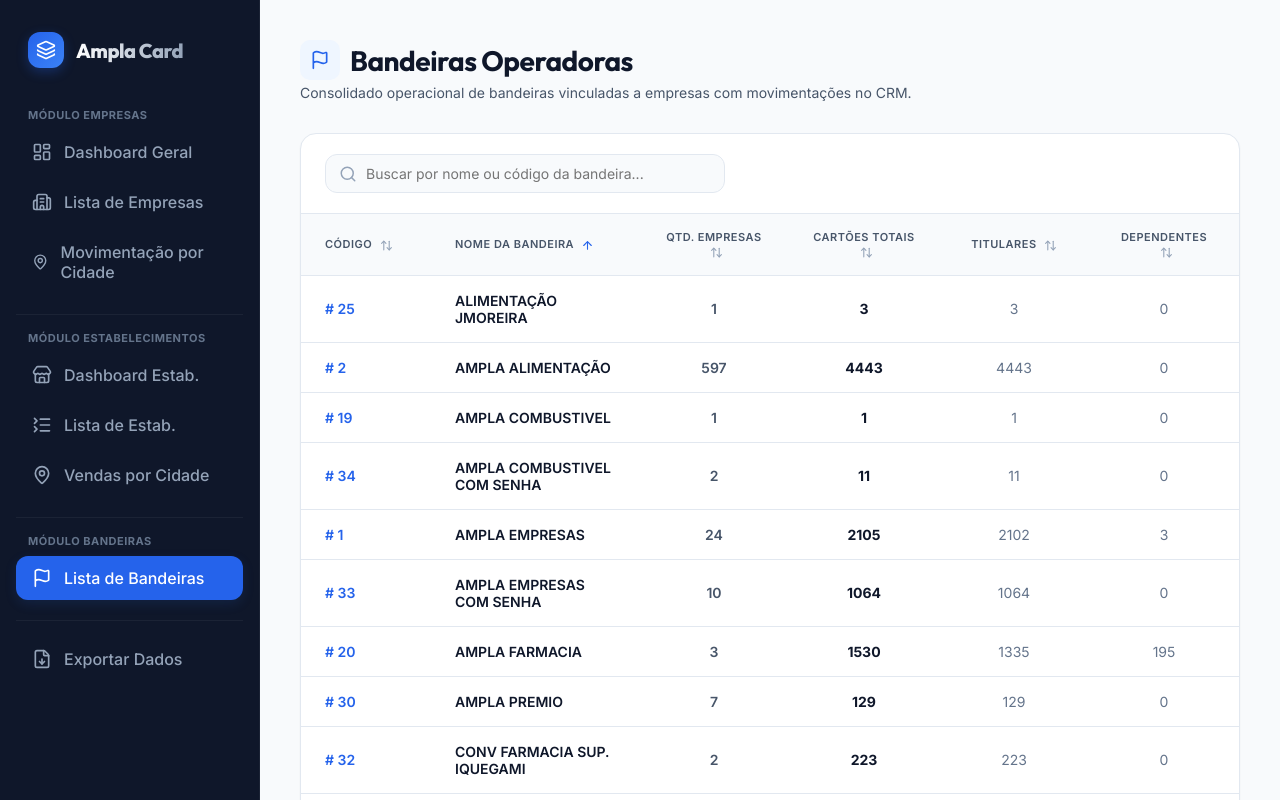
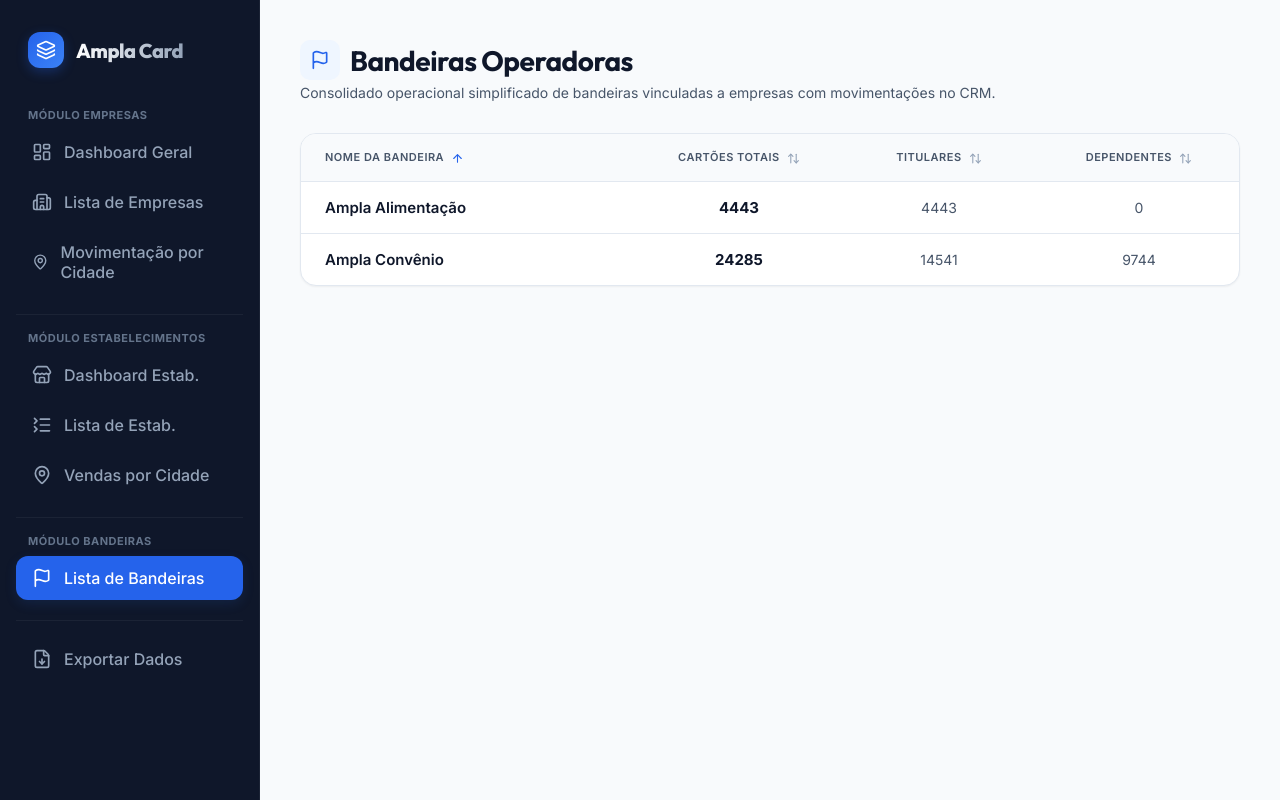
Before and after one commit to noomanvalini/ampla-card-crm, a React (Vite) app: page / in a window 1280 px wide. Both pictures are taken after a click on the element "Lista de Bandeiras". Shown: the top 800 px of the page. Built offline with nearby package versions, Linux system fonts and the light colour scheme.

Commit message:
Simplify operadora bandeiras list to Ampla Alimentacao and Ampla Convenio, and remove company count column

```diff
--- a/src/pages/BandeiraList.jsx
+++ b/src/pages/BandeiraList.jsx
@@ -1,14 +1,9 @@
 import React, { useState, useMemo } from 'react';
 import { useDb } from '../context/DbContext';
-import { Search, ChevronLeft, ChevronRight, ArrowUpDown, ArrowUp, ArrowDown, Flag } from 'lucide-react';
+import { ArrowUpDown, ArrowUp, ArrowDown, Flag } from 'lucide-react';
 
 export default function BandeiraList() {
-  const { bandeiras, empresas, faturamentos } = useDb();
-
-  // Search and Pagination states
-  const [searchTerm, setSearchTerm] = useState('');
-  const [currentPage, setCurrentPage] = useState(1);
-  const itemsPerPage = 25;
+  const { empresas, faturamentos } = useDb();
 
   // Sorting state (defaults to sorting by Name ascending)
   const [sortField, setSortField] = useState('NOME');
@@ -28,62 +23,50 @@
     return empresas.filter(e => e.STATUS === 'L' && movingCompanyIds.has(e.COD_EMPRESA));
   }, [empresas, movingCompanyIds]);
 
-  // 3. Aggregate company stats by bandeira code
-  const bandeiraStats = useMemo(() => {
-    const stats = {};
+  // 3. Aggregate stats into only two categories: Ampla Alimentação (COD_BANDEIRA === '2') and Ampla Convênio (others)
+  const aggregatedData = useMemo(() => {
+    let alimentacao = { totalCards: 0, titulares: 0, dependentes: 0 };
+    let convenio = { totalCards: 0, titulares: 0, dependentes: 0 };
+
     activeMovingCompanies.forEach(emp => {
       const bandCode = emp.COD_BANDEIRA;
-      if (!bandCode) return;
+      if (!bandCode) return; // Skip if no bandeira is linked
 
-      if (!stats[bandCode]) {
-        stats[bandCode] = {
-          companyCount: 0,
-          totalCards: 0,
-          titulares: 0,
-          dependentes: 0
-        };
+      if (bandCode === '2') {
+        alimentacao.totalCards += (emp.TOTAL_CARTOES || 0);
+        alimentacao.titulares += (emp.QTD_TITULARES || 0);
+        alimentacao.dependentes += (emp.QTD_DEPENDENTES || 0);
+      } else {
+        convenio.totalCards += (emp.TOTAL_CARTOES || 0);
+        convenio.titulares += (emp.QTD_TITULARES || 0);
+        convenio.dependentes += (emp.QTD_DEPENDENTES || 0);
       }
+    });
 
-      stats[bandCode].companyCount += 1;
-      stats[bandCode].totalCards += (emp.TOTAL_CARTOES || 0);
-      stats[bandCode].titulares += (emp.QTD_TITULARES || 0);
-      stats[bandCode].dependentes += (emp.QTD_DEPENDENTES || 0);
-    });
-    return stats;
+    return [
+      {
+        id: 'alimentacao',
+        NOME: 'Ampla Alimentação',
+        totalCards: alimentacao.totalCards,
+        titulares: alimentacao.titulares,
+        dependentes: alimentacao.dependentes
+      },
+      {
+        id: 'convenio',
+        NOME: 'Ampla Convênio',
+        totalCards: convenio.totalCards,
+        titulares: convenio.titulares,
+        dependentes: convenio.dependentes
+      }
+    ];
   }, [activeMovingCompanies]);
 
-  // 4. Map stats onto bandeiras list and filter to only show moving ones
-  const filteredBandeiras = useMemo(() => {
-    const list = (bandeiras || [])
-      .filter(b => bandeiraStats[b.COD_BANDEIRA] !== undefined)
-      .map(b => {
-        const stat = bandeiraStats[b.COD_BANDEIRA];
-        return {
-          ...b,
-          companyCount: stat.companyCount,
-          totalCards: stat.totalCards,
-          titulares: stat.titulares,
-          dependentes: stat.dependentes
-        };
-      });
-
-    // Search term matching
-    return list.filter(b =>
-      (b.NOME || '').toLowerCase().includes(searchTerm.toLowerCase()) ||
-      (b.COD_BANDEIRA || '').toLowerCase().includes(searchTerm.toLowerCase())
-    );
-  }, [bandeiras, bandeiraStats, searchTerm]);
-
-  // 5. Sorting logic
+  // 4. Sorting logic
   const sortedBandeiras = useMemo(() => {
-    const sorted = [...filteredBandeiras];
+    const sorted = [...aggregatedData];
     sorted.sort((a, b) => {
       let valA = a[sortField];
       let valB = b[sortField];
-
-      // Fallback for nulls or undefined
-      if (valA === undefined || valA === null) valA = (typeof valB === 'number') ? 0 : '';
-      if (valB === undefined || valB === null) valB = (typeof valA === 'number') ? 0 : '';
 
       if (typeof valA === 'string') {
         return sortDirection === 'asc'
@@ -97,27 +80,7 @@
       }
     });
     return sorted;
-  }, [filteredBandeiras, sortField, sortDirection]);
-
-  // Reset page when search changes
-  useMemo(() => {
-    setCurrentPage(1);
-  }, [searchTerm]);
-
-  // Pagination calculations
-  const totalPages = Math.max(1, Math.ceil(sortedBandeiras.length / itemsPerPage));
-
-  const paginatedBandeiras = useMemo(() => {
-    const startIndex = (currentPage - 1) * itemsPerPage;
-    return sortedBandeiras.slice(startIndex, startIndex + itemsPerPage);
-  }, [sortedBandeiras, currentPage]);
-
-  const handlePageChange = (newPage) => {
-    if (newPage >= 1 && newPage <= totalPages) {
-      setCurrentPage(newPage);
-      window.scrollTo(0, 0);
-    }
-  };
+  }, [aggregatedData, sortField, sortDirection]);
 
   const requestSort = (field) => {
     let direction = 'asc';
@@ -147,37 +110,16 @@
             </div>
             <h1>Bandeiras Operadoras</h1>
           </div>
-          <p>Consolidado operacional de bandeiras vinculadas a empresas com movimentações no CRM.</p>
+          <p>Consolidado operacional simplificado de bandeiras vinculadas a empresas com movimentações no CRM.</p>
         </div>
       </div>
 
       <div className="table-container">
-        {/* Control Toolbar */}
-        <div className="table-header-controls" style={{ display: 'flex', flexWrap: 'wrap', gap: '12px', alignItems: 'center' }}>
-          {/* Search box */}
-          <div className="search-wrapper" style={{ flexGrow: 1, minWidth: '280px' }}>
-            <Search className="search-icon" />
-            <input
-              type="text"
-              className="search-input"
-              placeholder="Buscar por nome ou código da bandeira..."
-              value={searchTerm}
-              onChange={(e) => setSearchTerm(e.target.value)}
-            />
-          </div>
-        </div>
-
         {/* Data Table */}
         <div className="data-table-wrapper">
           <table className="data-table">
             <thead>
               <tr>
-                <th
-                  onClick={() => requestSort('COD_BANDEIRA')}
-                  style={{ width: '130px', cursor: 'pointer', userSelect: 'none' }}
-                >
-                  Código {getSortIcon('COD_BANDEIRA')}
-                </th>
                 <th
                   onClick={() => requestSort('NOME')}
                   style={{ cursor: 'pointer', userSelect: 'none' }}
@@ -185,94 +127,43 @@
                   Nome da Bandeira {getSortIcon('NOME')}
                 </th>
                 <th
-                  onClick={() => requestSort('companyCount')}
-                  style={{ width: '150px', cursor: 'pointer', userSelect: 'none', textAlign: 'center' }}
-                >
-                  Qtd. Empresas {getSortIcon('companyCount')}
-                </th>
-                <th
                   onClick={() => requestSort('totalCards')}
-                  style={{ width: '150px', cursor: 'pointer', userSelect: 'none', textAlign: 'center' }}
+                  style={{ width: '200px', cursor: 'pointer', userSelect: 'none', textAlign: 'center' }}
                 >
                   Cartões Totais {getSortIcon('totalCards')}
                 </th>
                 <th
                   onClick={() => requestSort('titulares')}
-                  style={{ width: '150px', cursor: 'pointer', userSelect: 'none', textAlign: 'center' }}
+                  style={{ width: '200px', cursor: 'pointer', userSelect: 'none', textAlign: 'center' }}
                 >
                   Titulares {getSortIcon('titulares')}
                 </th>
                 <th
                   onClick={() => requestSort('dependentes')}
-                  style={{ width: '150px', cursor: 'pointer', userSelect: 'none', textAlign: 'center' }}
+                  style={{ width: '200px', cursor: 'pointer', userSelect: 'none', textAlign: 'center' }}
                 >
                   Dependentes {getSortIcon('dependentes')}
                 </th>
               </tr>
             </thead>
             <tbody>
-              {paginatedBandeiras.length > 0 ? (
-                paginatedBandeiras.map((b) => (
-                  <tr key={b.COD_BANDEIRA} style={{ cursor: 'default' }}>
-                    <td style={{ fontWeight: '600', color: '#2563eb' }}># {b.COD_BANDEIRA}</td>
-                    <td style={{ fontWeight: '600' }}>{b.NOME || 'N/A'}</td>
-                    <td style={{ textAlign: 'center', fontWeight: '600', color: '#475569' }}>
-                      {b.companyCount}
-                    </td>
-                    <td style={{ textAlign: 'center', fontWeight: '700', color: '#0f172a' }}>
-                      {b.totalCards}
-                    </td>
-                    <td style={{ textAlign: 'center', color: '#64748b' }}>
-                      {b.titulares}
-                    </td>
-                    <td style={{ textAlign: 'center', color: '#64748b' }}>
-                      {b.dependentes}
-                    </td>
-                  </tr>
-                ))
-              ) : (
-                <tr>
-                  <td colSpan="6" style={{ textAlign: 'center', padding: '40px 0', color: '#94a3b8' }}>
-                    Nenhuma bandeira encontrada com os termos informados.
+              {sortedBandeiras.map((b) => (
+                <tr key={b.id} style={{ cursor: 'default' }}>
+                  <td style={{ fontWeight: '600', fontSize: '15px' }}>{b.NOME}</td>
+                  <td style={{ textAlign: 'center', fontWeight: '700', fontSize: '15px', color: '#0f172a' }}>
+                    {b.totalCards}
+                  </td>
+                  <td style={{ textAlign: 'center', fontSize: '14px', color: '#475569' }}>
+                    {b.titulares}
+                  </td>
+                  <td style={{ textAlign: 'center', fontSize: '14px', color: '#475569' }}>
+                    {b.dependentes}
                   </td>
                 </tr>
-              )}
+              ))}
             </tbody>
           </table>
         </div>
-
-        {/* Pagination controls */}
-        {totalPages > 1 && (
-          <div className="pagination">
-            <div>
-              Mostrando registros <strong>{Math.min(sortedBandeiras.length, (currentPage - 1) * itemsPerPage + 1)}-{Math.min(sortedBandeiras.length, currentPage * itemsPerPage)}</strong> de <strong>{sortedBandeiras.length}</strong>
-            </div>
-
-            <div className="pagination-buttons">
-              <button
-                className="pagination-btn"
-                onClick={() => handlePageChange(currentPage - 1)}
-                disabled={currentPage === 1}
-              >
-                <ChevronLeft size={16} style={{ verticalAlign: 'middle', marginRight: '4px' }} />
-                Anterior
-              </button>
-
-              <span style={{ alignSelf: 'center', margin: '0 8px', fontWeight: '500' }}>
-                Página {currentPage} de {totalPages}
-              </span>
-
-              <button
-                className="pagination-btn"
-                onClick={() => handlePageChange(currentPage + 1)}
-                disabled={currentPage === totalPages}
-              >
-                Próxima
-                <ChevronRight size={16} style={{ verticalAlign: 'middle', marginLeft: '4px' }} />
-              </button>
-            </div>
-          </div>
-        )}
       </div>
     </div>
   );
```
